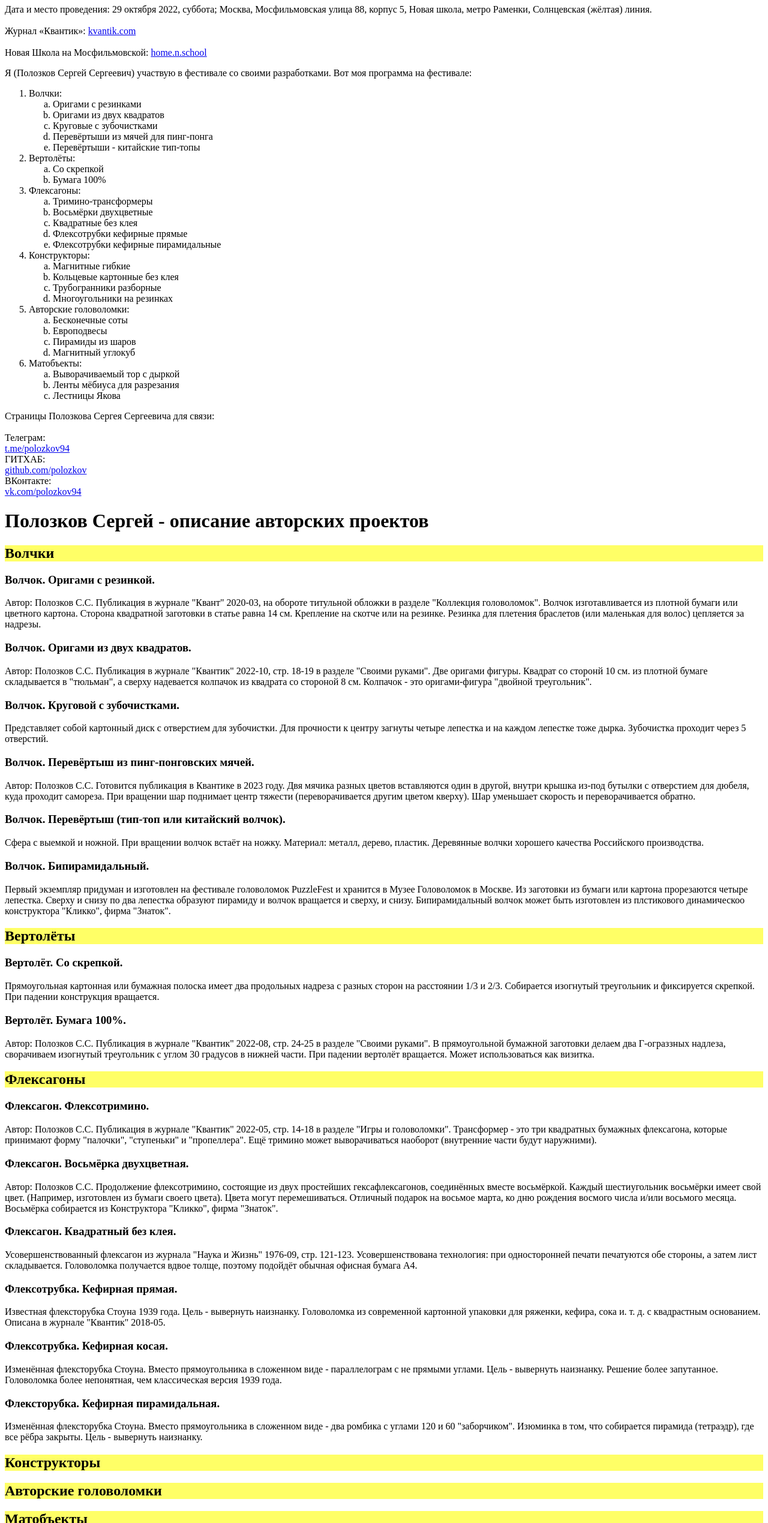
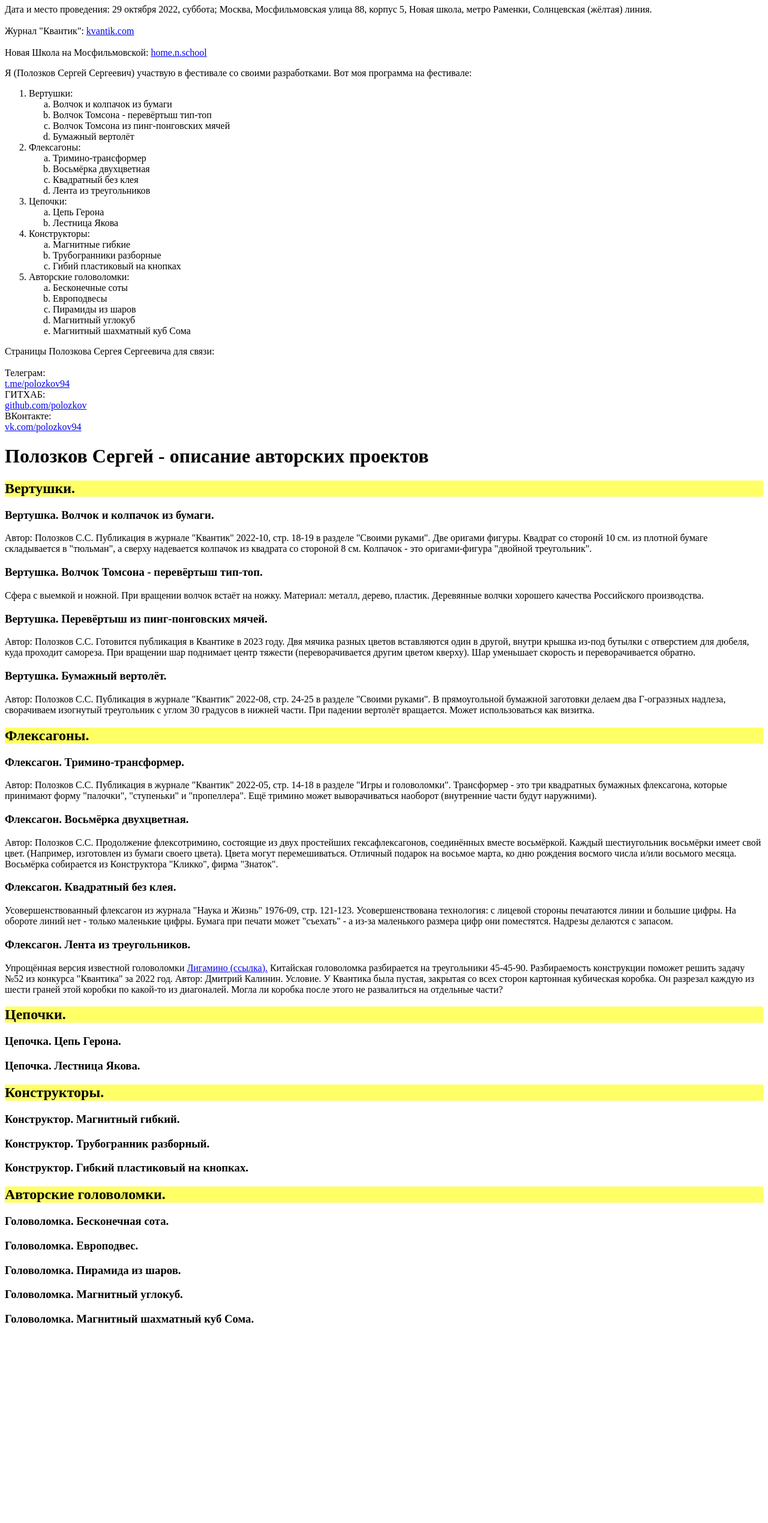
Before and after one commit to polozkov/kvantikfest2022, a plain HTML site: page index.html in a window 1280 px wide. Shown: the part 73-2612 px from the top of the page at 60% size. After the commit the page ends 2302 px from the top, so only its background shows below. Drawn offline with Linux system fonts and the light colour scheme.

Commit message:
Весь список, только заголовки

```diff
--- a/index.html
+++ b/index.html
@@ -27,10 +27,10 @@
 </head>
 
 <body>
-    <h1>Фестиваль журнала «Квантик» 2022 в Новой школе</h1>
+    <h1>Фестиваль журнала "Квантик" 2022 в Новой школе</h1>
 
     <p>
-        Дата и место проведения: 29 октября 2022, суббота; Москва, Мосфильмовская улица 88, корпус 5, Новая школа, метро Раменки, Солнцевская (жёлтая) линия.<br><br> Журнал «Квантик»: <a href="https://kvantik.com/">kvantik.com</a><br><br> Новая Школа
+        Дата и место проведения: 29 октября 2022, суббота; Москва, Мосфильмовская улица 88, корпус 5, Новая школа, метро Раменки, Солнцевская (жёлтая) линия.<br><br> Журнал "Квантик": <a href="https://kvantik.com/">kvantik.com</a><br><br> Новая Школа
         на Мосфильмовской:
         <a href="https://home.n.school/">home.n.school</a>
     </p>
@@ -39,36 +39,33 @@
     </p>
 
     <ol>
-        <li>Волчки:
+        <li>Вертушки:
             <ol>
-                <li>Оригами с резинками</li>
-                <li>Оригами из двух квадратов</li>
-                <li>Круговые с зубочистками</li>
-                <li>Перевёртыши из мячей для пинг-понга</li>
-                <li>Перевёртыши - китайские тип-топы</li>
-            </ol>
-        </li>
-        <li>Вертолёты:
-            <ol>
-                <li>Со скрепкой</li>
-                <li>Бумага 100%</li>
+                <li>Волчок и колпачок из бумаги</li>
+                <li>Волчок Томсона - перевёртыш тип-топ</li>
+                <li>Волчок Томсона из пинг-понговских мячей</li>
+                <li>Бумажный вертолёт</li>
             </ol>
         </li>
         <li>Флексагоны:
             <ol>
-                <li>Тримино-трансформеры</li>
-                <li>Восьмёрки двухцветные</li>
-                <li>Квадратные без клея</li>
-                <li>Флексотрубки кефирные прямые</li>
-                <li>Флексотрубки кефирные пирамидальные</li>
+                <li>Тримино-трансформер</li>
+                <li>Восьмёрка двухцветная</li>
+                <li>Квадратный без клея</li>
+                <li>Лента из треугольников</li>
+            </ol>
+        </li>
+        <li>Цепочки:
+            <ol>
+                <li>Цепь Герона</li>
+                <li>Лестница Якова</li>
             </ol>
         </li>
         <li>Конструкторы:
             <ol>
                 <li>Магнитные гибкие</li>
-                <li>Кольцевые картонные без клея</li>
                 <li>Трубогранники разборные</li>
-                <li>Многоугольники на резинках</li>
+                <li>Гибий пластиковый на кнопках</li>
             </ol>
         </li>
         <li>Авторские головоломки:
@@ -77,13 +74,7 @@
                 <li>Европодвесы</li>
                 <li>Пирамиды из шаров</li>
                 <li>Магнитный углокуб</li>
-            </ol>
-        </li>
-        <li>Матобъекты:
-            <ol>
-                <li>Выворачиваемый тор с дыркой</li>
-                <li>Ленты мёбиуса для разрезания</li>
-                <li>Лестницы Якова</li>
+                <li>Магнитный шахматный куб Сома</li>
             </ol>
         </li>
     </ol>
@@ -98,95 +89,66 @@
     </p>
 
     <h1>Полозков Сергей - описание авторских проектов</h1>
-    <h2>Волчки</h2>
 
-    <h3>Волчок. Оригами с резинкой.</h3>
-    <p>Автор: Полозков С.С. Публикация в журнале "Квант" 2020-03, на обороте титульной обложки в разделе "Коллекция головоломок". Волчок изготавливается из плотной бумаги или цветного картона. Сторона квадратной заготовки в статье равна 14 см. Крепление
-        на скотче или на резинке. Резинка для плетения браслетов (или маленькая для волос) цепляется за надрезы.
-    </p>
+    <div>
+        <h2>Вертушки.</h2>
 
-    <h3>Волчок. Оригами из двух квадратов.</h3>
-<p>Автор: Полозков С.С. Публикация в журнале "Квантик" 2022-10, стр. 18-19 в разделе "Своими руками". Две оригами фигуры. Квадрат со сторонй 10 см. из плотной бумаге складывается в "тюльман", а сверху надевается
-    колпачок из квадрата со стороной 8 см. Колпачок - это оригами-фигура "двойной треугольник".</p>
+        <h3>Вертушка. Волчок и колпачок из бумаги.</h3>
+        <p>Автор: Полозков С.С. Публикация в журнале "Квантик" 2022-10, стр. 18-19 в разделе "Своими руками". Две оригами фигуры. Квадрат со сторонй 10 см. из плотной бумаге складывается в "тюльман", а сверху надевается колпачок из квадрата со стороной 8
+            см. Колпачок - это оригами-фигура "двойной треугольник".</p>
 
-    <h3>Волчок. Круговой с зубочистками.</h3>
-<p>Представляет собой картонный диск с отверстием для зубочистки. Для прочности к центру загнуты четыре лепестка и на каждом лепестке тоже дырка. Зубочистка проходит через 5 отверстий.</p>
+        <h3>Вертушка. Волчок Томсона - перевёртыш тип-топ.</h3>
+        <p>Сфера с выемкой и ножной. При вращении волчок встаёт на ножку. Материал: металл, дерево, пластик. Деревянные волчки хорошего качества Российского производства.</p>
 
-    <h3>Волчок. Перевёртыш из пинг-понговских мячей.</h3>
-<p>Автор: Полозков С.С. Готовится публикация в Квантике в 2023 году. Двя мячика разных цветов вставляются один в другой, внутри крышка из-под бутылки с отверстием для дюбеля, куда проходит самореза. При
-    вращении шар поднимает центр тяжести (переворачивается другим цветом кверху). Шар уменьшает скорость и переворачивается обратно.</p>
+        <h3>Вертушка. Перевёртыш из пинг-понговских мячей.</h3>
+        <p>Автор: Полозков С.С. Готовится публикация в Квантике в 2023 году. Двя мячика разных цветов вставляются один в другой, внутри крышка из-под бутылки с отверстием для дюбеля, куда проходит самореза. При вращении шар поднимает центр тяжести (переворачивается
+            другим цветом кверху). Шар уменьшает скорость и переворачивается обратно.</p>
 
-    <h3>Волчок. Перевёртыш (тип-топ или китайский волчок).</h3>
-<p>Сфера с выемкой и ножной. При вращении волчок встаёт на ножку. Материал: металл, дерево, пластик. Деревянные волчки хорошего качества Российского производства.</p>
+        <h3>Вертушка. Бумажный вертолёт.</h3>
+        <p>Автор: Полозков С.С. Публикация в журнале "Квантик" 2022-08, стр. 24-25 в разделе "Своими руками". В прямоугольной бумажной заготовки делаем два Г-ограззных надлеза, сворачиваем изогнутый треугольник с углом 30 градусов в нижней части. При падении
+            вертолёт вращается. Может использоваться как визитка.</p>
+    </div>
+    <div>
+        <h2>Флексагоны.</h2>
 
-    <h3>Волчок. Бипирамидальный.</h3>
-<p>Первый экземпляр придуман и изготовлен на фестивале головоломок PuzzleFest и хранится в Музее Головоломок в Москве. Из заготовки из бумаги или картона прорезаются четыре лепестка. Сверху и снизу по два лепестка образуют
-    пирамиду и волчок вращается и сверху, и снизу. Бипирамидальный волчок может быть изготовлен из плстикового динамическоо конструктора "Кликко", фирма "Знаток".</p>
+        <h3>Флексагон. Тримино-трансформер.</h3>
+        <p>Автор: Полозков С.С. Публикация в журнале "Квантик" 2022-05, стр. 14-18 в разделе "Игры и головоломки". Трансформер - это три квадратных бумажных флексагона, которые принимают форму "палочки", "ступеньки" и "пропеллера". Ещё тримино может выворачиваться
+            наоборот (внутренние части будут наружними).</p>
 
+        <h3>Флексагон. Восьмёрка двухцветная.</h3>
+        <p>Автор: Полозков С.С. Продолжение флексотримино, состоящие из двух простейших гексафлексагонов, соединённых вместе восьмёркой. Каждый шестиугольник восьмёрки имеет свой цвет. (Например, изготовлен из бумаги своего цвета). Цвета могут перемешиваться.
+            Отличный подарок на восьмое марта, ко дню рождения восмого числа и/или восьмого месяца. Восьмёрка собирается из Конструктора "Кликко", фирма "Знаток".</p>
 
-    <h2>Вертолёты</h2>
+        <h3>Флексагон. Квадратный без клея.</h3>
+        <p>Усовершенствованный флексагон из журнала "Наука и Жизнь" 1976-09, стр. 121-123. Усовершенствована технология: с лицевой стороны печатаются линии и большие цифры. На обороте линий нет - только маленькие цифры. Бумага при печати может "съехать"
+            - а из-за маленького размера цифр они поместятся. Надрезы делаются с запасом.</p>
 
-    <h3>Вертолёт. Со скрепкой.</h3><p>Прямоугольная картонная или бумажная полоска имеет два продольных надреза с разных сторон на расстоянии 1/3 и 2/3. Собирается изогнутый треугольник и фиксируется скрепкой. При падении конструкция вращается.</p>
+        <h3>Флексагон. Лента из треугольников.</h3>
+        <p> Упрощённая версия известной головоломки
+            <a href="http://www.mathkang.org/cite/ligamino.html">Лигамино (ссылка).</a> Китайская головоломка разбирается на треугольники 45-45-90. Разбираемость конструкции поможет решить задачу №52 из конкурса "Квантика" за 2022 год. Автор: Дмитрий Калинин. Условие.
+            У Квантика была пустая, закрытая со всех сторон картонная кубическая коробка. Он разрезал каждую из шести граней этой коробки по какой-то из диагоналей. Могла ли коробка после этого не развалиться на отдельные части?
+            <p>
+    </div>
+    <div>
+        <h2>Цепочки.</h2>
+        <h3>Цепочка. Цепь Герона.</h3>
+        <h3>Цепочка. Лестница Якова.</h3>
+    </div>
+    <div>
+        <h2>Конструкторы.</h2>
+        <h3>Конструктор. Магнитный гибкий.</h3>
+        <h3>Конструктор. Трубогранник разборный.</h3>
+        <h3>Конструктор. Гибкий пластиковый на кнопках.</h3>
+    </div>
+    <div>
+        <h2>Авторские головоломки.</h2>
+        <h3>Головоломка. Бесконечная сота.</h3>
+        <h3>Головоломка. Европодвес.</h3>
+        <h3>Головоломка. Пирамида из шаров.</h3>
+        <h3>Головоломка. Магнитный углокуб.</h3>
+        <h3>Головоломка. Магнитный шахматный куб Сома.</h3>
+    </div>
 
-    <h3>Вертолёт. Бумага 100%.</h3>
-<p>Автор: Полозков С.С. Публикация в журнале "Квантик" 2022-08, стр. 24-25 в разделе "Своими руками". В прямоугольной бумажной заготовки делаем два Г-ограззных надлеза, сворачиваем изогнутый треугольник с углом 30 градусов
-    в нижней части. При падении вертолёт вращается. Может использоваться как визитка.</p>
-
-
-    <h2>Флексагоны</h2>
-
-    <h3>Флексагон. Флексотримино.</h3>
-<p>Автор: Полозков С.С. Публикация в журнале "Квантик" 2022-05, стр. 14-18 в разделе "Игры и головоломки". Трансформер - это три квадратных бумажных флексагона, которые принимают форму "палочки", "ступеньки" и "пропеллера".
-    Ещё тримино может выворачиваться наоборот (внутренние части будут наружними).</p>
-
-    <h3>Флексагон. Восьмёрка двухцветная.</h3>
-<p>Автор: Полозков С.С. Продолжение флексотримино, состоящие из двух простейших гексафлексагонов, соединённых вместе восьмёркой. Каждый шестиугольник восьмёрки имеет свой цвет. (Например, изготовлен из бумаги своего
-    цвета). Цвета могут перемешиваться. Отличный подарок на восьмое марта, ко дню рождения восмого числа и/или восьмого месяца. Восьмёрка собирается из Конструктора "Кликко", фирма "Знаток".</p>
-
-    <h3>Флексагон. Квадратный без клея.</h3>
-<p>Усовершенствованный флексагон из журнала "Наука и Жизнь" 1976-09, стр. 121-123. Усовершенствована технология: при односторонней печати печатуются обе стороны, а затем лист складывается. Головоломка получается вдвое
-    толще, поэтому подойдёт обычная офисная бумага А4.</p>
-
-    <h3>Флексотрубка. Кефирная прямая.</h3>
-<p>Известная флексторубка Стоуна 1939 года. Цель - вывернуть наизнанку. Головоломка из современной картонной упаковки для ряженки, кефира, сока и. т. д. с квадрастным основанием. Описана в журнале "Квантик" 2018-05.</p>
-
-    <h3>Флексотрубка. Кефирная косая.</h3>
-<p>Изменённая флексторубка Стоуна. Вместо прямоугольника в сложенном виде - параллелограм с не прямыми углами. Цель - вывернуть наизнанку. Решение более запутанное. Головоломка более непонятная, чем классическая версия
-    1939 года.</p>
-
-    <h3>Флексторубка. Кефирная пирамидальная.</h3><p>Изменённая флексторубка Стоуна. Вместо прямоугольника в сложенном виде - два ромбика с углами 120 и 60 "заборчиком". Изюминка в том, что собирается пирамида (тетраэдр), где все рёбра закрыты. Цель - вывернуть
-    наизнанку.</p>
-
-
-    <h2>Конструкторы</h2>
-    <h2>Авторские головоломки</h2>
-    <h2>Матобъекты</h2>
-
-    Конструкторы:
-Магнитные гибкие
-Кольцевые картонные без клея
-Трубогранники разборные
-Многоугольники на резинках
-
-Авторские головоломки:
-Бесконечные соты
-Европодвесы
-Пирамиды из шаров
-Магнитный углокуб
-Пирамиду из двух частей
-
-Матобъекты:
-Выворачиваемый тор с дыркой
-Ленты мёбиуса для разрезания
-Лестницы Якова
-Цепи Герона
-
-
-Конструктор. Магнитный гибкий. Геометрический конструктор с неодимовыми магнитами из гибкого пластика (обложки для переплёта) для сборки многогранников и других 3д фигур. Пластик можно заменить цветным картоном. В домашних условиях магниты крепятся на скотч.
-
-Конструктор. Кольцевой без клея. Полоски и кольца из цветного картона или гибкого пласктика. Кольца - это вершины мноогранников, полоски - это рёбра. Полоски имеют загибы, которые вставляются в кольца, что позволяет собрать, напиример, все правильные и полуправильные многогранники.
-
-Конструктор. Трубогранник разборный.
 </body>
 
 </html>
```
